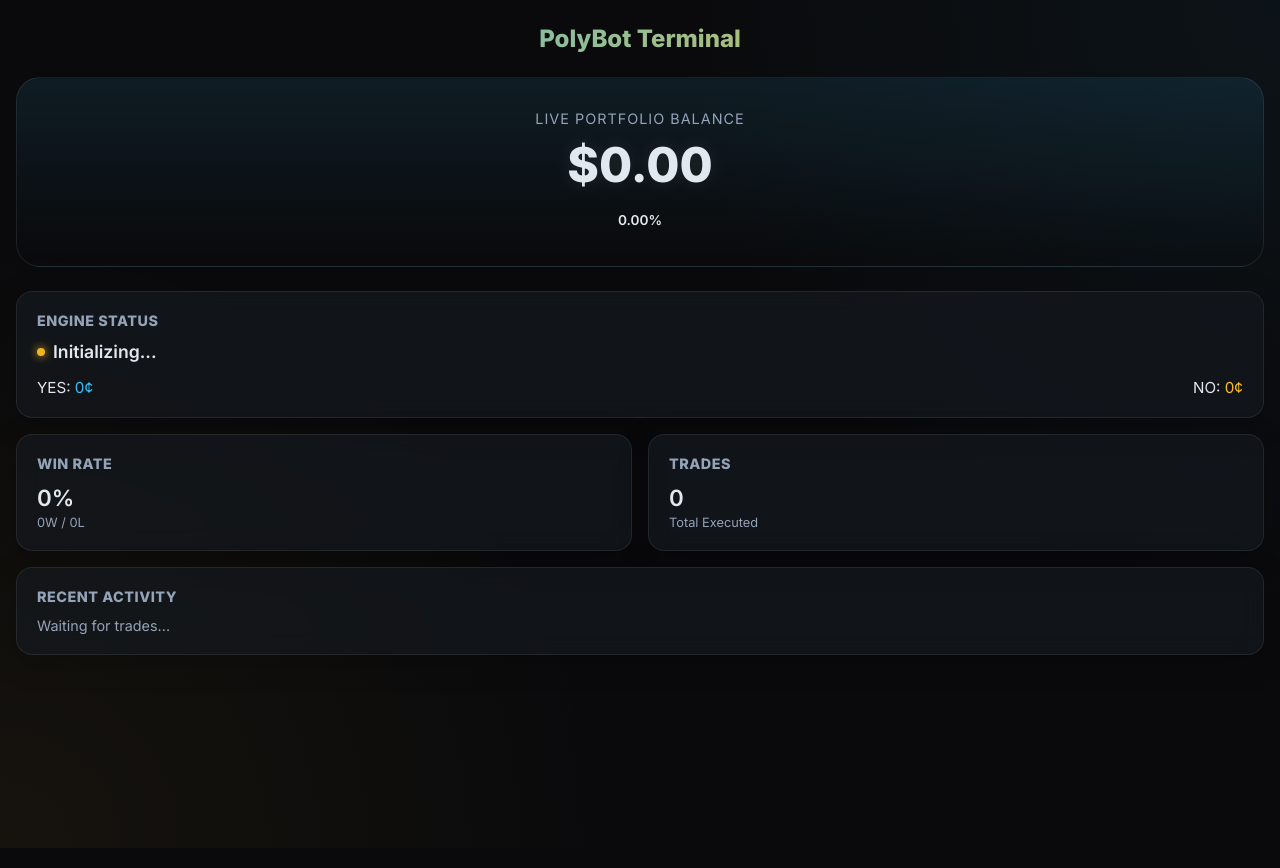
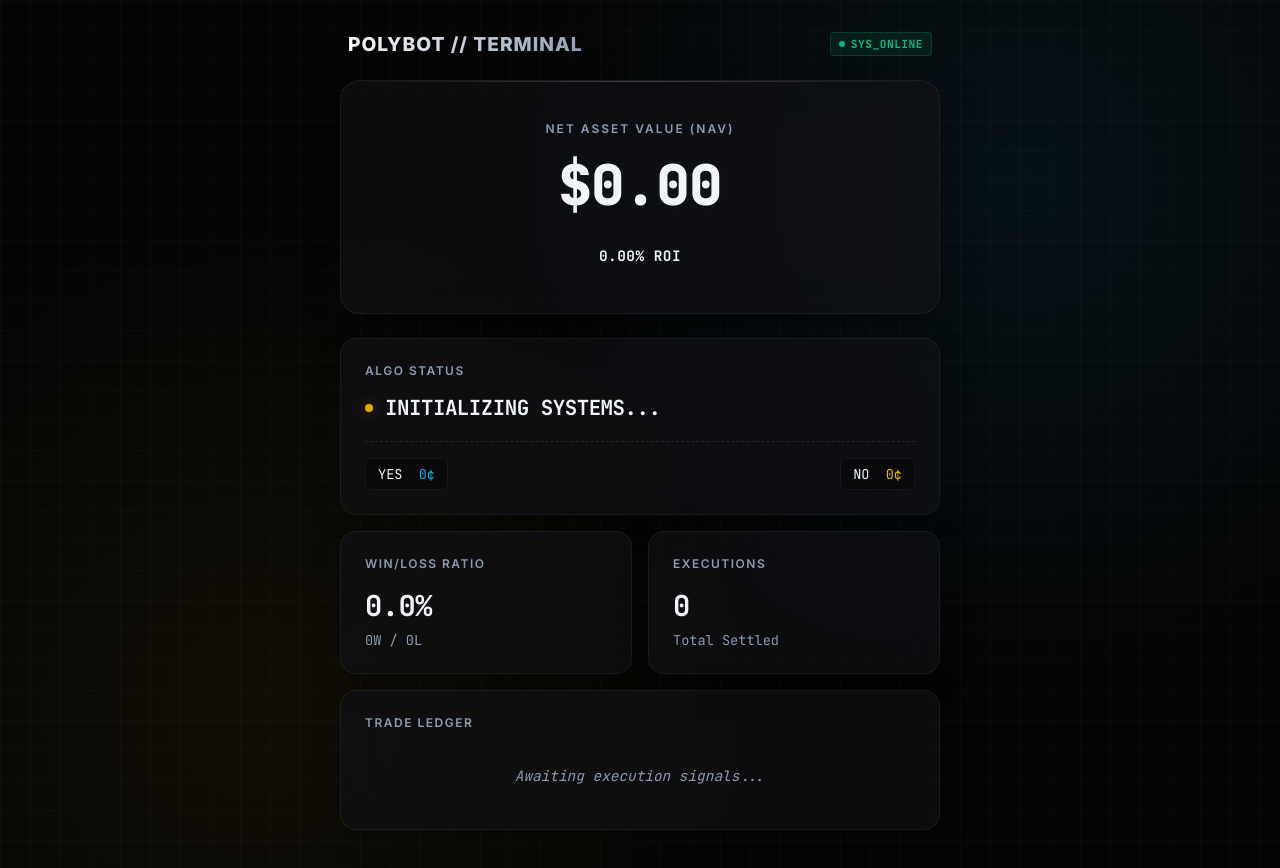
Before and after one commit to gekko4/polymarket-bot, a website: page dashboard.html in a window 1280 px wide. Drawn offline with Linux system fonts and the light colour scheme; no server answers.

Commit message:
dashboard styling

```diff
--- a/dashboard.html
+++ b/dashboard.html
@@ -5,81 +5,154 @@
     <meta name="viewport" content="width=device-width, initial-scale=1, maximum-scale=1, user-scalable=0">
     <meta name="apple-mobile-web-app-capable" content="yes">
     <meta name="apple-mobile-web-app-status-bar-style" content="black-translucent">
-    <title>PolyBot Live</title>
-    <link href="https://fonts.googleapis.com/css2?family=Inter:wght@400;600;800&display=swap" rel="stylesheet">
+    <title>PolyBot // Execution Terminal</title>
+    <link rel="preconnect" href="https://fonts.googleapis.com">
+    <link rel="preconnect" href="https://fonts.gstatic.com" crossorigin>
+    <link href="https://fonts.googleapis.com/css2?family=Inter:wght@400;500;600;800&family=JetBrains+Mono:wght@400;700;800&display=swap" rel="stylesheet">
     <style>
         :root {
-            --bg-main: #0a0a0c;
-            --card-bg: rgba(22, 27, 34, 0.6);
-            --card-border: rgba(255, 255, 255, 0.08);
-            --text-main: #e2e8f0;
-            --text-muted: #94a3b8;
-            --accent-cyan: #38bdf8;
-            --accent-gold: #fbbf24;
-            --accent-green: #34d399;
-            --accent-red: #f87171;
+            --bg-main: #050505;
+            --bg-grid: rgba(255, 255, 255, 0.02);
+            --card-bg: rgba(18, 18, 22, 0.65);
+            --card-border: rgba(255, 255, 255, 0.06);
+            --text-main: #f1f5f9;
+            --text-muted: #8b9bb4;
+            --accent-cyan: #0ea5e9;
+            --accent-cyan-glow: rgba(14, 165, 233, 0.4);
+            --accent-gold: #eab308;
+            --accent-gold-glow: rgba(234, 179, 8, 0.4);
+            --accent-green: #10b981;
+            --accent-red: #ef4444;
+
+            --font-ui: 'Inter', sans-serif;
+            --font-mono: 'JetBrains Mono', monospace;
         }
 
         body {
-            font-family: 'Inter', sans-serif;
+            font-family: var(--font-ui);
             background-color: var(--bg-main);
-            background-image: radial-gradient(circle at top right, rgba(56, 189, 248, 0.05), transparent 40%),
-                              radial-gradient(circle at bottom left, rgba(251, 191, 36, 0.05), transparent 40%);
+            /* High-tech grid & glowing orb background */
+            background-image:
+                linear-gradient(var(--bg-grid) 1px, transparent 1px),
+                linear-gradient(90deg, var(--bg-grid) 1px, transparent 1px),
+                radial-gradient(circle at 80% 20%, rgba(14, 165, 233, 0.08), transparent 40%),
+                radial-gradient(circle at 20% 80%, rgba(234, 179, 8, 0.05), transparent 40%);
+            background-size: 30px 30px, 30px 30px, 100% 100%, 100% 100%;
             color: var(--text-main);
             margin: 0;
-            padding: 24px 16px;
+            padding: 32px 16px;
             min-height: 100vh;
+            display: flex;
+            flex-direction: column;
+            align-items: center;
+        }
+
+        .container {
+            width: 100%;
+            max-width: 600px;
         }
 
         .header-container {
-            text-align: center;
+            display: flex;
+            justify-content: space-between;
+            align-items: center;
             margin-bottom: 24px;
             animation: fadeDown 0.6s ease-out;
+            padding: 0 8px;
         }
 
         .header-container h1 {
             font-weight: 800;
             margin: 0;
-            font-size: 1.5rem;
-            background: linear-gradient(90deg, var(--accent-cyan), var(--accent-gold));
+            font-size: 1.2rem;
+            letter-spacing: 1px;
+            text-transform: uppercase;
+            background: linear-gradient(135deg, #fff, #8b9bb4);
             -webkit-background-clip: text;
             -webkit-text-fill-color: transparent;
+            display: flex;
+            align-items: center;
+            gap: 12px;
+        }
+
+        .live-badge {
+            font-family: var(--font-mono);
+            font-size: 0.7rem;
+            font-weight: 700;
+            padding: 4px 8px;
+            border-radius: 4px;
+            background: rgba(16, 185, 129, 0.1);
+            color: var(--accent-green);
+            border: 1px solid rgba(16, 185, 129, 0.2);
+            display: flex;
+            align-items: center;
+            gap: 6px;
+            letter-spacing: 0.5px;
+        }
+
+        .live-dot {
+            width: 6px;
+            height: 6px;
+            background-color: var(--accent-green);
+            border-radius: 50%;
+            animation: blink 1.5s infinite;
         }
 
         .hero-section {
             text-align: center;
-            padding: 32px 20px;
-            background: linear-gradient(180deg, rgba(56, 189, 248, 0.1) 0%, rgba(22, 27, 34, 0) 100%);
+            padding: 40px 24px;
+            background: var(--card-bg);
+            backdrop-filter: blur(20px);
+            -webkit-backdrop-filter: blur(20px);
             border: 1px solid var(--card-border);
-            border-radius: 24px;
+            border-radius: 20px;
             margin-bottom: 24px;
             animation: fadeUp 0.6s ease-out;
+            box-shadow: 0 10px 40px -10px rgba(0,0,0,0.5);
+            position: relative;
+            overflow: hidden;
+        }
+
+        /* Subtle glowing top border for the hero */
+        .hero-section::before {
+            content: '';
+            position: absolute;
+            top: 0;
+            left: 0;
+            right: 0;
+            height: 1px;
+            background: linear-gradient(90deg, transparent, rgba(255,255,255,0.2), transparent);
         }
 
         .hero-subheading {
             color: var(--text-muted);
-            font-size: 0.9rem;
+            font-size: 0.75rem;
+            font-weight: 600;
             text-transform: uppercase;
-            letter-spacing: 1px;
-            margin-bottom: 8px;
+            letter-spacing: 2px;
+            margin-bottom: 12px;
         }
 
         .balance-display {
-            font-size: 3rem;
+            font-family: var(--font-mono);
+            font-size: 3.5rem;
             font-weight: 800;
-            margin-bottom: 12px;
-            text-shadow: 0 0 20px rgba(255,255,255,0.1);
+            margin-bottom: 16px;
+            text-shadow: 0 0 30px rgba(255,255,255,0.05);
+            letter-spacing: -1px;
         }
 
         .badge {
-            padding: 6px 12px;
-            border-radius: 20px;
-            font-size: 0.85rem;
-            font-weight: 600;
+            font-family: var(--font-mono);
+            padding: 8px 16px;
+            border-radius: 8px;
+            font-size: 0.9rem;
+            font-weight: 700;
             display: inline-block;
+            letter-spacing: 0.5px;
         }
-        .bg-green { background: rgba(52, 211, 153, 0.15); color: var(--accent-green); border: 1px solid rgba(52,211,153,0.3); }
-        .bg-red { background: rgba(248, 113, 113, 0.15); color: var(--accent-red); border: 1px solid rgba(248,113,113,0.3); }
+        .bg-green { background: rgba(16, 185, 129, 0.1); color: var(--accent-green); border: 1px solid rgba(16, 185, 129, 0.2); }
+        .bg-red { background: rgba(239, 68, 68, 0.1); color: var(--accent-red); border: 1px solid rgba(239, 68, 68, 0.2); }
 
         .grid-container {
             display: grid;
@@ -91,48 +164,130 @@
 
         .card {
             background: var(--card-bg);
-            backdrop-filter: blur(12px);
+            backdrop-filter: blur(20px);
+            -webkit-backdrop-filter: blur(20px);
             border: 1px solid var(--card-border);
             border-radius: 16px;
-            padding: 20px;
+            padding: 24px;
             box-shadow: 0 8px 32px rgba(0,0,0,0.2);
+            transition: transform 0.2s ease, border-color 0.2s ease;
+        }
+
+        .card:hover {
+            border-color: rgba(255,255,255,0.1);
         }
 
         .card.full-width { grid-column: 1 / -1; }
 
         .card h2 {
             margin-top: 0;
-            font-size: 0.9rem;
+            font-size: 0.75rem;
+            font-weight: 600;
             color: var(--text-muted);
             text-transform: uppercase;
-            letter-spacing: 0.5px;
-            margin-bottom: 12px;
+            letter-spacing: 1.5px;
+            margin-bottom: 16px;
+            display: flex;
+            align-items: center;
         }
 
-        .metric-value { font-size: 1.4rem; font-weight: 600; }
+        .metric-value {
+            font-family: var(--font-mono);
+            font-size: 1.8rem;
+            font-weight: 700;
+            letter-spacing: -0.5px;
+        }
+
+        .metric-sub {
+            font-family: var(--font-mono);
+            font-size: 0.85rem;
+            color: var(--text-muted);
+            margin-top: 6px;
+        }
+
         .green { color: var(--accent-green); }
         .red { color: var(--accent-red); }
         .gold { color: var(--accent-gold); }
         .cyan { color: var(--accent-cyan); }
+        .font-mono { font-family: var(--font-mono); }
+
+        .market-prices {
+            display: flex;
+            justify-content: space-between;
+            font-size: 0.95rem;
+            margin-top: 20px;
+            padding-top: 16px;
+            border-top: 1px dashed rgba(255,255,255,0.1);
+        }
+
+        .price-tag {
+            background: rgba(0,0,0,0.3);
+            padding: 6px 12px;
+            border-radius: 6px;
+            font-family: var(--font-mono);
+            font-size: 0.85rem;
+            border: 1px solid rgba(255,255,255,0.05);
+        }
 
         .trade-row {
             display: flex;
             justify-content: space-between;
+            align-items: center;
             font-size: 0.9rem;
-            padding: 12px 0;
-            border-bottom: 1px solid var(--card-border);
+            padding: 16px 0;
+            border-bottom: 1px solid rgba(255,255,255,0.05);
         }
-        .trade-row:last-child { border-bottom: none; }
+        .trade-row:last-child { border-bottom: none; padding-bottom: 0; }
 
-        .trade-time { color: var(--text-muted); font-size: 0.8rem; margin-bottom: 4px; }
-        .trade-reason { font-weight: 600; }
+        .trade-time {
+            font-family: var(--font-mono);
+            color: var(--text-muted);
+            font-size: 0.75rem;
+            margin-bottom: 6px;
+            letter-spacing: 0.5px;
+        }
+
+        .trade-reason {
+            font-weight: 500;
+            font-size: 0.95rem;
+            color: var(--text-main);
+        }
+
+        .trade-metrics {
+            text-align: right;
+            font-family: var(--font-mono);
+        }
+
+        .trade-route {
+            font-size: 0.8rem;
+            color: var(--text-muted);
+            margin-bottom: 6px;
+            display: flex;
+            align-items: center;
+            justify-content: flex-end;
+            gap: 6px;
+        }
+
+        .pnl-display {
+            font-size: 1.05rem;
+            font-weight: 700;
+        }
+
+        .empty-history {
+            color: var(--text-muted);
+            font-size: 0.9rem;
+            font-style: italic;
+            text-align: center;
+            padding: 20px 0;
+            font-family: var(--font-mono);
+        }
 
         @keyframes fadeUp {
-            from { opacity: 0; transform: translateY(20px); }
+            from { opacity: 0; transform: translateY(15px); }
             to { opacity: 1; transform: translateY(0); }
         }
         @keyframes fadeDown {
-            from { opacity: 0; transform: translateY(-20px); }
+            from { opacity: 0; transform: translateY(-15px); }
             to { opacity: 1; transform: translateY(0); }
         }
 
@@ -142,54 +297,64 @@
             width: 8px;
             height: 8px;
             border-radius: 50%;
-            margin-right: 8px;
+            margin-right: 12px;
             background: var(--accent-gold);
-            box-shadow: 0 0 10px var(--accent-gold);
+            box-shadow: 0 0 12px var(--accent-gold-glow);
             animation: blink 1.5s infinite;
         }
-        .pulse.active { background: var(--accent-cyan); box-shadow: 0 0 10px var(--accent-cyan); }
-        @keyframes blink { 0% { opacity: 0.4; } 50% { opacity: 1; } 100% { opacity: 0.4; } }
+        .pulse.active {
+            background: var(--accent-cyan);
+            box-shadow: 0 0 12px var(--accent-cyan-glow);
+        }
+        @keyframes blink { 0% { opacity: 0.3; } 50% { opacity: 1; } 100% { opacity: 0.3; } }
     </style>
 </head>
 <body>
+    <div class="container">
         <div class="header-container">
-        <h1>PolyBot Terminal</h1>
+            <h1>PolyBot // Terminal</h1>
+            <div class="live-badge">
+                <div class="live-dot"></div> SYS_ONLINE
+            </div>
         </div>
 
         <div class="hero-section">
-        <div class="hero-subheading">Live Portfolio Balance</div>
+            <div class="hero-subheading">Net Asset Value (NAV)</div>
             <div class="balance-display" id="balance">$0.00</div>
-        <div id="roi" class="badge">0.00%</div>
+            <div id="roi" class="badge">0.00% ROI</div>
         </div>
 
         <div class="grid-container">
             <div class="card full-width">
-            <h2>Engine Status</h2>
-            <div class="metric-value" style="font-size: 1.1rem; margin-bottom: 16px; display: flex; align-items: center;">
+                <h2>Algo Status</h2>
+                <div class="metric-value" style="font-size: 1.3rem; display: flex; align-items: center;">
                     <div id="pulse-indicator" class="pulse"></div>
-                <span id="status">Initializing...</span>
+                    <span id="status">INITIALIZING SYSTEMS...</span>
                 </div>
-            <div style="display: flex; justify-content: space-between; font-size: 0.95rem;">
-                <div>YES: <span id="yes-price" class="cyan font-bold">0¢</span></div>
-                <div>NO: <span id="no-price" class="gold font-bold">0¢</span></div>
+                <div class="market-prices">
+                    <div class="price-tag"><span class="text-muted">YES</span> <span id="yes-price" class="cyan font-mono" style="margin-left:8px;">0¢</span></div>
+                    <div class="price-tag"><span class="text-muted">NO</span> <span id="no-price" class="gold font-mono" style="margin-left:8px;">0¢</span></div>
                 </div>
             </div>
 
             <div class="card">
-            <h2>Win Rate</h2>
-            <div id="winrate-pct" class="metric-value" style="margin-bottom: 4px;">0%</div>
-            <div id="winrate-details" style="font-size: 0.8rem; color: var(--text-muted);">0W / 0L</div>
+                <h2>Win/Loss Ratio</h2>
+                <div id="winrate-pct" class="metric-value">0.0%</div>
+                <div id="winrate-details" class="metric-sub">0W / 0L</div>
             </div>
 
             <div class="card">
-            <h2>Trades</h2>
-            <div id="total-trades" class="metric-value" style="margin-bottom: 4px;">0</div>
-            <div style="font-size: 0.8rem; color: var(--text-muted);">Total Executed</div>
+                <h2>Executions</h2>
+                <div id="total-trades" class="metric-value">0</div>
+                <div class="metric-sub">Total Settled</div>
             </div>
 
-        <div class="card full-width" style="animation-delay: 0.2s;">
-            <h2>Recent Activity</h2>
-            <div id="history" style="color: var(--text-muted); font-size: 0.9rem;">Waiting for trades...</div>
+            <div class="card full-width" style="animation-delay: 0.1s;">
+                <h2>Trade Ledger</h2>
+                <div id="history">
+                    <div class="empty-history">Awaiting execution signals...</div>
+                </div>
+            </div>
         </div>
     </div>
 
@@ -199,7 +364,7 @@
                 const res = await fetch('/api/live');
                 const data = await res.json();
 
-                // Update Balance & ROI (Keep these in dollars/USD)
+                // Update Balance & ROI
                 document.getElementById('balance').innerText = '$' + data.stats.currentBalance.toFixed(2);
                 const roi = (((data.stats.currentBalance - data.stats.startingBalance) / data.stats.startingBalance) * 100);
                 const roiEl = document.getElementById('roi');
@@ -218,26 +383,23 @@
 
                 if (data.trade.active) {
                     pulseEl.className = 'pulse active';
-                    // Convert holding price to whole cents
                     const entryCents = Math.round(data.trade.entryPrice * 100);
-                    statusEl.innerHTML = '<span class="cyan">HOLDING ' + data.trade.side + '</span> @ ' + entryCents + '¢';
+                    statusEl.innerHTML = '<span class="cyan">HOLDING ' + data.trade.side + '</span> <span style="color:var(--text-muted);font-weight:400;margin-left:8px;">@ ' + entryCents + '¢</span>';
                 } else {
                     pulseEl.className = 'pulse';
-                    statusEl.innerHTML = '<span class="gold">HUNTING VOLATILITY</span>';
+                    statusEl.innerHTML = '<span class="gold" style="letter-spacing: 0.5px;">AWAITING SIGNAL</span>';
                 }
 
-                // Convert market prices to whole cents (multiply by 100)
                 document.getElementById('yes-price').innerText = Math.round(data.currentPrices.YES * 100) + '¢';
                 document.getElementById('no-price').innerText = Math.round(data.currentPrices.NO * 100) + '¢';
 
                 // Update History
-                if (data.recentTrades.length > 0) {
+                if (data.recentTrades && data.recentTrades.length > 0) {
                     let html = '';
                     data.recentTrades.forEach(t => {
                         const pnlColor = t.pnl > 0 ? 'green' : 'red';
                         const pnlSign = t.pnl > 0 ? '+' : '';
 
-                        // Convert string decimal prices back to whole cents for history list
                         const entryCents = Math.round(parseFloat(t.entry) * 100);
                         const exitCents = Math.round(parseFloat(t.exit) * 100);
 
@@ -246,9 +408,9 @@
                                         <div class="trade-time">${t.time}</div>
                                         <div class="trade-reason">${t.reason}</div>
                                     </div>
-                                    <div style="text-align: right;">
-                                        <div style="font-size: 0.85rem; color: var(--text-muted); margin-bottom: 4px;">${entryCents}¢ &rarr; ${exitCents}¢</div>
-                                        <div class="${pnlColor} font-bold">${pnlSign}$${t.pnl.toFixed(4)}</div>
+                                    <div class="trade-metrics">
+                                        <div class="trade-route">${entryCents}¢ <span style="color: var(--text-muted)">→</span> ${exitCents}¢</div>
+                                        <div class="pnl-display ${pnlColor}">${pnlSign}$${Math.abs(t.pnl).toFixed(4)}</div>
                                     </div>
                                   </div>`;
                     });
```
Lines whose indentation alone changed are shown as unchanged.
